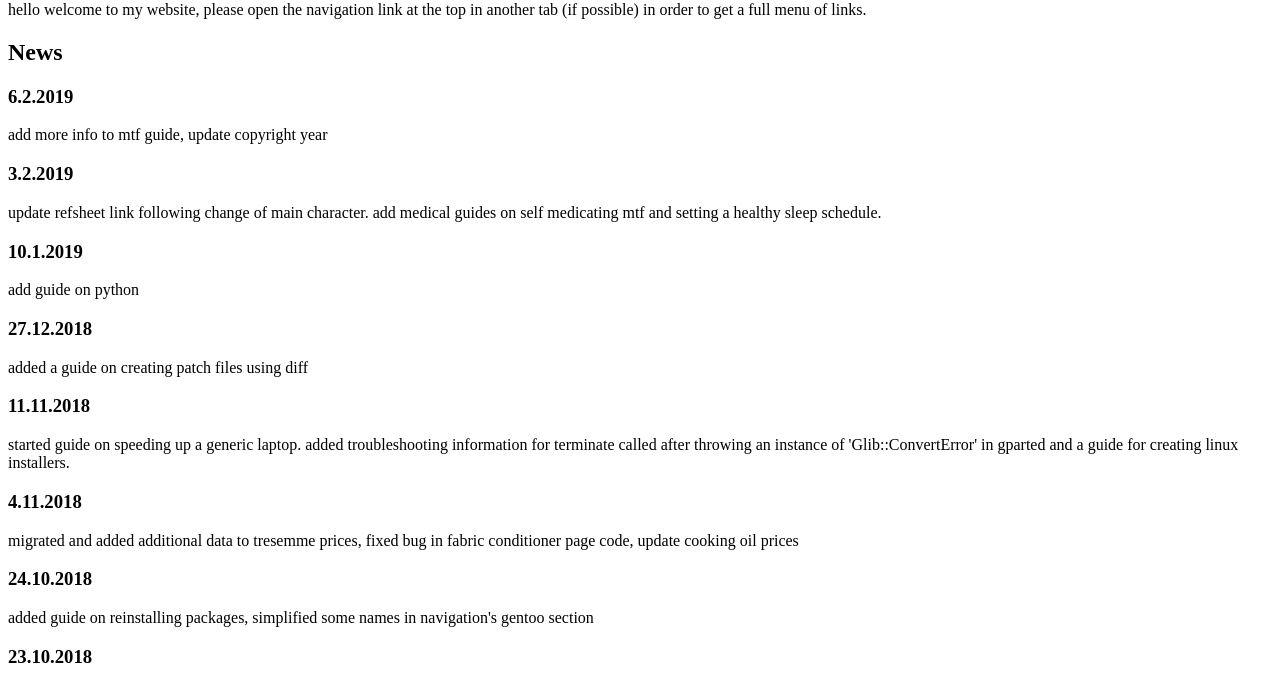
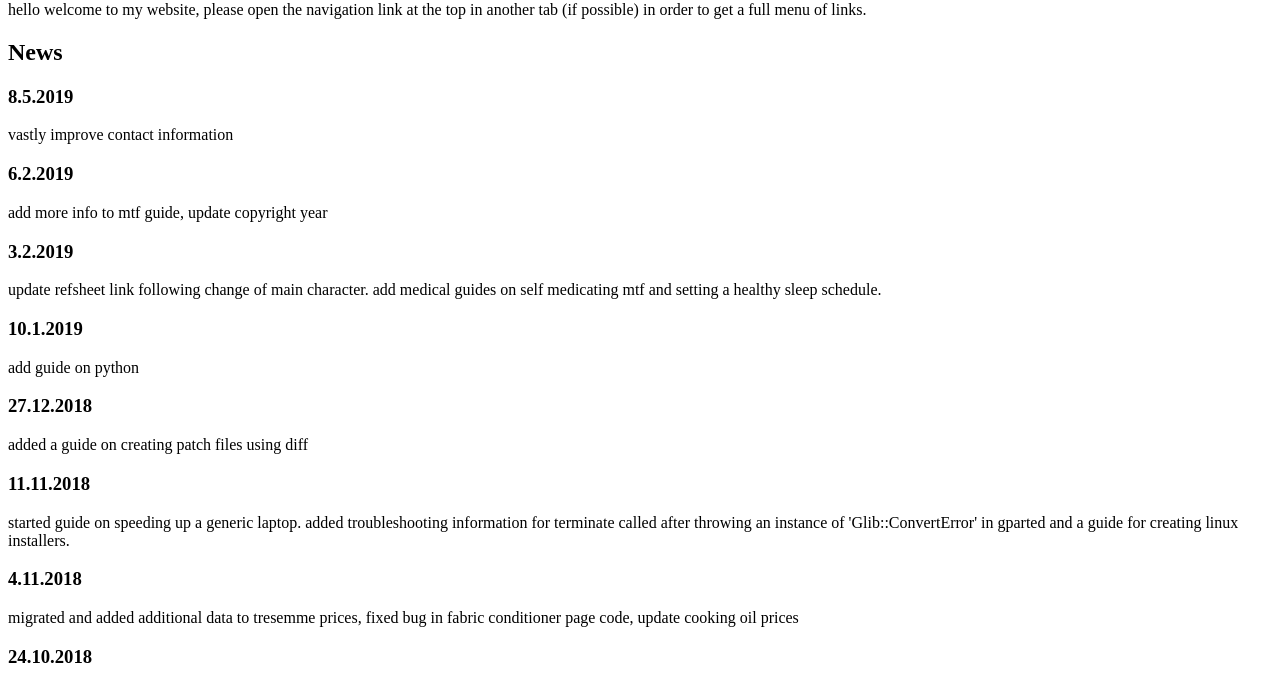
Before and after one commit to prototype99/prototype99.github.io, a plain HTML site: page index.html in a window 1280 px wide. Shown: the part 105-788 px from the top of the page. Drawn offline with Linux system fonts and the light colour scheme.

Commit message:
Update index.html

```diff
--- a/index.html
+++ b/index.html
@@ -15,6 +15,8 @@
 </header>
 <main>hello welcome to my website, please open the navigation link at the top in another tab (if possible) in order to get a full menu of links.
 <h2>News</h2>
+<h3>8.5.2019</h3>
+<p>vastly improve contact information</p>
 <h3>6.2.2019</h3>
 <p>add more info to mtf guide, update copyright year</p>
 <h3>3.2.2019</h3>
```
